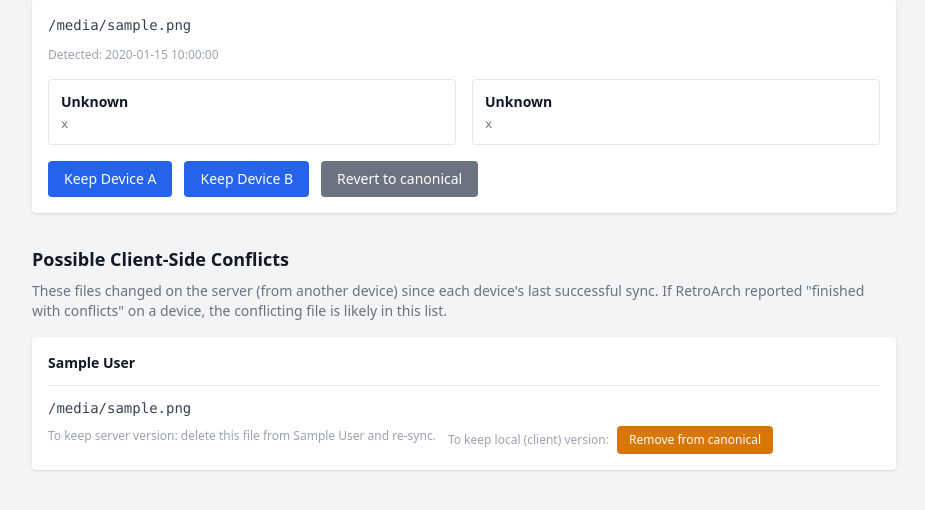
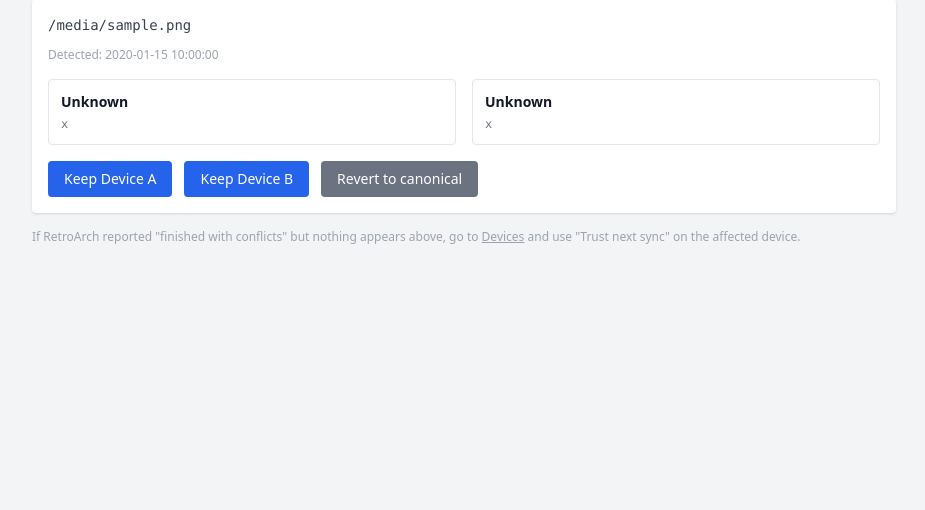
Before and after one commit to raygan/sramjet, a FastAPI app: template templates/conflicts.html in a window 1280 px wide. Shown: the part 165-675 px from the top of the page, without its empty margins (176-1101 px from the left). Run offline with FastAPI, Linux system fonts and the light colour scheme; the template is opened without the code that fills it: most values are stand-ins (such as "Sample title", 1, 10 or a date in 2020); parts of the project's set-up code (start-up, migrations or seed data) failed here and were passed over; some libraries are stand-ins or nearby versions.

Commit message:
Replace client-side conflict heuristic with per-device "Trust next sync"
The "Possible Client-Side Conflicts" section was noisy and unreliable —
always showing files even after clean syncs.

Replaced with a simpler mechanism:
- Devices page shows a "Trust next sync" button per device
- Clicking it sets a flag file (devices/{name}/force_accept)
- On the next sync from that device, all file uploads bypass conflict
  detection and are accepted as canonical (like a fresh first sync)
- The flag is cleared automatically when the device's manifest PUT
  completes successfully
- A Cancel button lets the user revoke the flag before syncing
- Conflicts page now has a note pointing to the Devices page for
  client-side conflict resolution

Co-Authored-By: Claude Sonnet 4.6 <noreply@anthropic.com>

```diff
--- a/templates/conflicts.html
+++ b/templates/conflicts.html
@@ -3,11 +3,10 @@
 {% block content %}
 <h1 class="text-2xl font-bold mb-6">Conflicts</h1>
 
-{# ── Server-detected conflicts ─────────────────────────────────────────── #}
 <h2 class="text-lg font-semibold mb-3">Conflict Queue</h2>
 
 {% if not conflicts %}
-<p class="text-gray-500 mb-8">No unresolved conflicts.</p>
+<p class="text-gray-500 mb-4">No unresolved conflicts.</p>
 {% endif %}
 
 {% for item in conflicts %}
@@ -52,40 +51,9 @@
 </div>
 {% endfor %}
 
-{# ── Client-side conflict resolution ──────────────────────────────────── #}
-{% if client_side %}
-<h2 class="text-lg font-semibold mt-8 mb-2">Possible Client-Side Conflicts</h2>
-<p class="text-sm text-gray-500 mb-4">
-  These files changed on the server (from another device) since each device's last successful sync.
-  If RetroArch reported "finished with conflicts" on a device, the conflicting file is likely in this list.
+<p class="text-xs text-gray-400 mt-4">
+  If RetroArch reported "finished with conflicts" but nothing appears above,
+  go to <a href="/devices" class="underline hover:text-gray-600">Devices</a>
+  and use "Trust next sync" on the affected device.
 </p>
-
-{% for item in client_side %}
-<div class="bg-white rounded shadow mb-4 p-4">
-  <div class="text-sm font-semibold mb-3">{{ item.device.display_name }}</div>
-  {% for v in item.files %}
-  <div class="border-t pt-3 mt-3 first:border-t-0 first:pt-0 first:mt-0">
-    <div class="font-mono text-sm text-gray-700 mb-2 break-all">{{ v.file_path }}</div>
-    <div class="flex gap-3 flex-wrap items-center">
-      <div class="text-xs text-gray-400 mb-2">
-        To keep server version: delete this file from {{ item.device.display_name }} and re-sync.
-      </div>
-      <div class="flex items-center gap-2 text-xs text-gray-400">
-        <span>To keep local (client) version:</span>
-        <form method="post" action="/files/remove">
-          <input type="hidden" name="path" value="{{ v.file_path }}">
-          <button
-            class="bg-amber-600 text-white px-3 py-1.5 rounded text-xs hover:bg-amber-700"
-            onclick="return confirm('Remove {{ v.file_path | replace("'", "\\'") }} from canonical? The device\'s local version will become canonical on next sync.')">
-            Remove from canonical
-          </button>
-        </form>
-      </div>
-    </div>
-  </div>
-  {% endfor %}
-</div>
-{% endfor %}
-{% endif %}
-
 {% endblock %}
```
Also changed, not shown: app/dashboard/router.py (+24 -25 lines), app/sync/engine.py (+29 -4 lines), templates/devices.html (+25 -1 lines).
